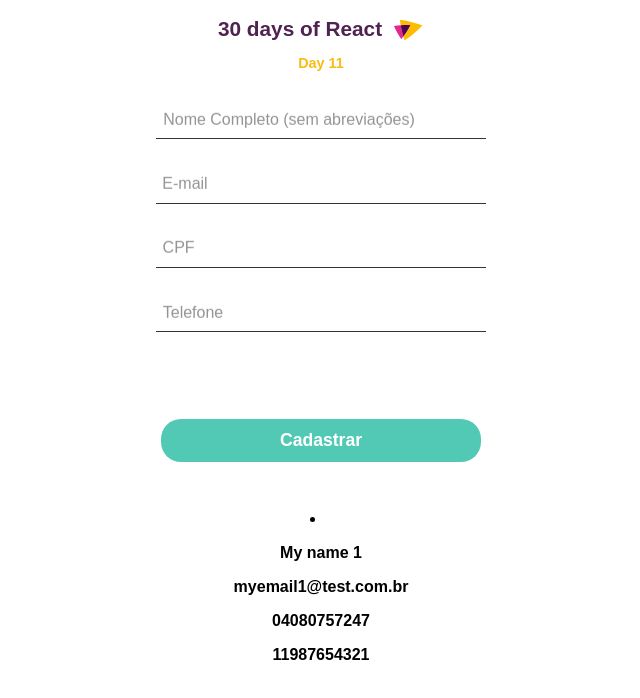
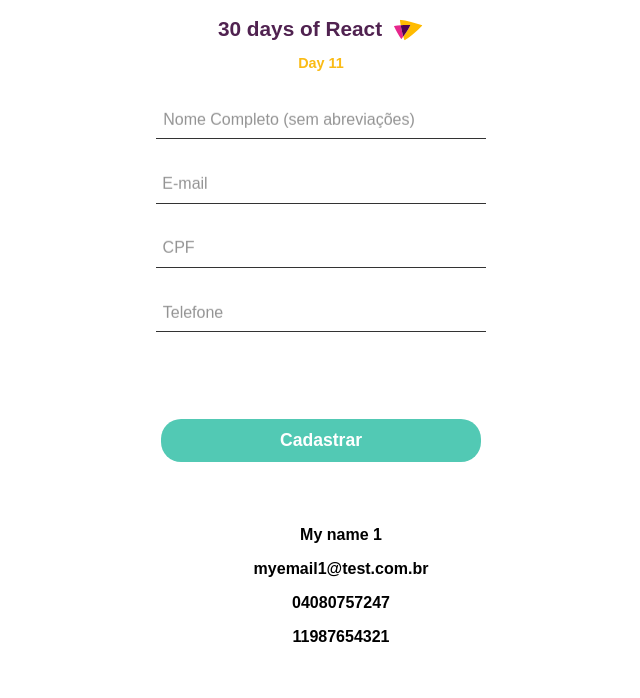
Before and after one commit to romeiro-bru/react-cadastro-easy, a React (Create React App) app: page / in a window 1280 px wide. Shown: the top 698 px of the page, without its empty margins (319-959 px from the left). Built offline with nearby package versions, Linux system fonts and the light colour scheme.

Commit message:
Crete register component

```diff
--- a/src/Components/Input/Input.js
+++ b/src/Components/Input/Input.js
@@ -1,4 +1,5 @@
 import React from "react";
+import { Register } from "../Register/Register";
 import { useState } from "react";
 import "./style.css";
 
@@ -116,15 +117,8 @@ export function Input() {
         </form>
       </section>
 
-      <section className="cadastro-data">
-        {userData.map((item, index) => (
-          <li key={index}>
-            <p>{item.name}</p>
-            <p>{item.email}</p>
-            <p>{item.cpf}</p>
-            <p>{item.phone}</p>
-          </li>
-        ))}
+      <section className="register-data">
+        <Register userData={userData} />
       </section>
     </>
   );
--- /dev/null
+++ b/src/Components/Register/Register.js
@@ -0,0 +1,19 @@
+import React from "react";
+import "./style.css";
+
+export function Register({ userData }) {
+  return (
+    <>
+      <ul>
+        {userData.map((item, index) => (
+          <li key={index}>
+            <p>{item.name}</p>
+            <p>{item.email}</p>
+            <p>{item.cpf}</p>
+            <p>{item.phone}</p>
+          </li>
+        ))}
+      </ul>
+    </>
+  );
+}
--- /dev/null
+++ b/src/Components/Register/style.css
@@ -0,0 +1,3 @@
+.register-data li {
+  list-style: none;
+}
```
